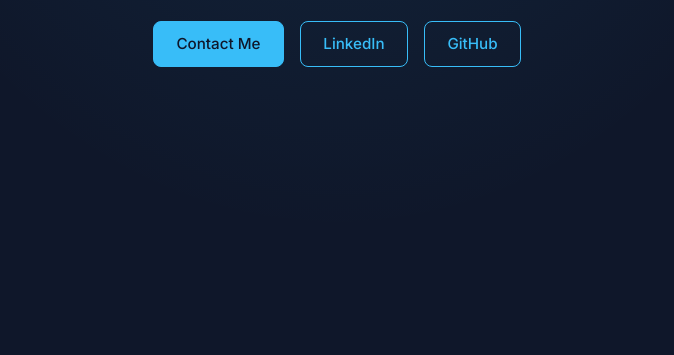
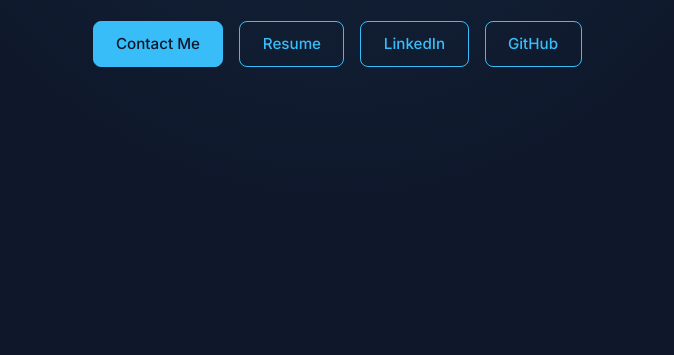
Before and after one commit to Jai-Mehrotra/jai-mehrotra-data-engineer, a plain HTML site: page index.html in a window 1280 px wide. Shown: the part 445-800 px from the top of the page, without its empty margins (303-977 px from the left). Drawn offline with Linux system fonts and the light colour scheme.

Commit message:
Add resume PDF and download link

```diff
--- a/index.html
+++ b/index.html
@@ -121,6 +121,7 @@
         <p class="tagline">Data Engineer building high-performance ETL pipelines, scalable data architectures, and AI-driven analytics on Azure &amp; AWS.</p>
         <div class="hero-links">
             <a href="mailto:jai.mehrotra26@gmail.com" class="filled">Contact Me</a>
+            <a href="Jai_Mehrotra_Resume_DE.pdf" target="_blank">Resume</a>
             <a href="https://www.linkedin.com/in/jai-mehrotra-6b20461ba/" target="_blank">LinkedIn</a>
             <a href="https://github.com/Jai-Mehrotra" target="_blank">GitHub</a>
         </div>
```
Also changed, not shown: 1 other file.
